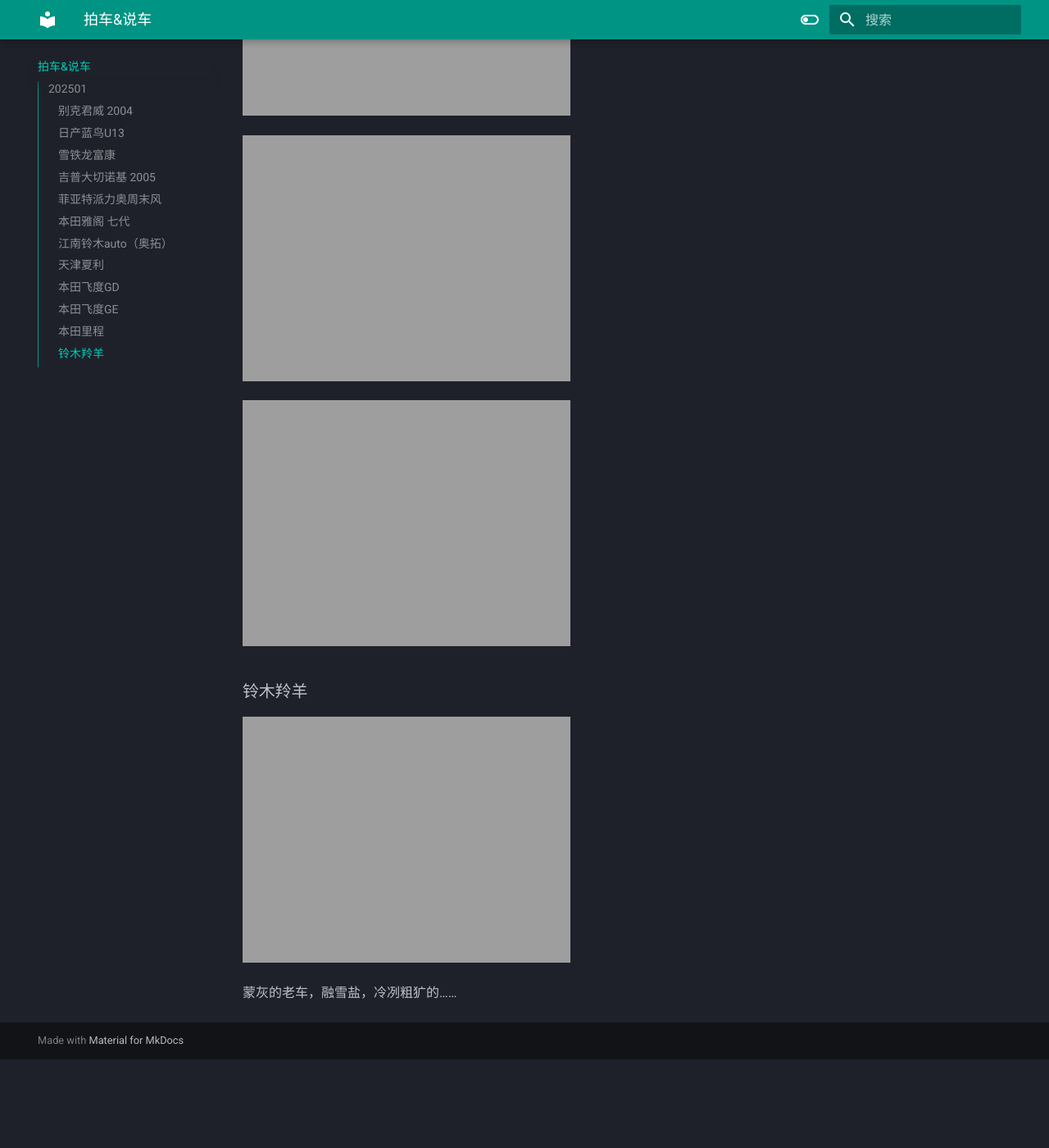
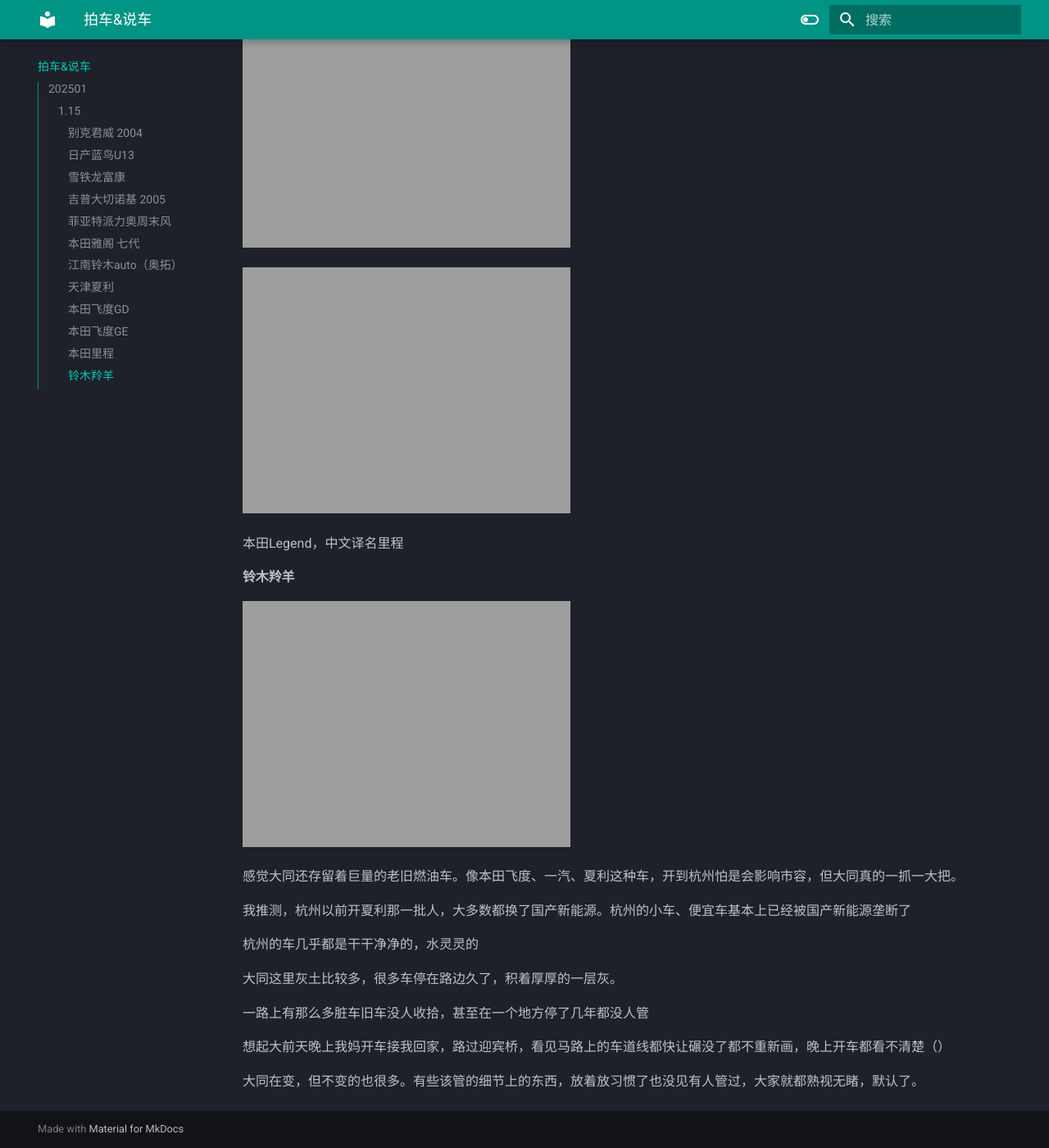
Before and after one commit to Wardqz/Ward, an MkDocs documentation site: the page built from docs/cars.md, in a window 1280 px wide and 1400 px high, scrolled down 6110 px. Shown: the whole window at 82% size. Built offline with MkDocs 1.6.1 and Material for MkDocs 9.7.7, drawn with Linux system fonts in a browser that asks for light colours; before the commit the page ends 7402 px from its top, so only the background shows below that.

Commit message:
$Adding initial documentation files

```diff
--- a/docs/拍车&说车.md
+++ b/docs/cars.md
@@ -2,7 +2,9 @@
 
 ## 202501
 
-### 别克君威 2004
+### 1.15
+
+#### 别克君威 2004
 
 ![avatar](\C:\Users\hi\Desktop\李奇泽桌面\cars\250115.jpg)
 
@@ -10,25 +12,25 @@
 
 
 
-### 日产蓝鸟U13
+#### 日产蓝鸟U13
 
 ![avatar](\C:\Users\hi\Desktop\李奇泽桌面\cars\250115_1.jpg)
 
 
 高中时候就经常见这辆车，开裂的漆面腻子，脏旧的轮毂，脱落的雾灯，真是一点也没变啊
 
-### 雪铁龙富康
+#### 雪铁龙富康
 
 ![avatar](\C:\Users\hi\Desktop\李奇泽桌面\cars\250115_2.jpg)
 
 
 
-### 吉普大切诺基 2005
+#### 吉普大切诺基 2005
 
 ![avatar](\C:\Users\hi\Desktop\李奇泽桌面\cars\250115_3.jpg)
 
 
-### 菲亚特派力奥周末风
+#### 菲亚特派力奥周末风
 
 ![avatar](\C:\Users\hi\Desktop\李奇泽桌面\cars\250115_4.jpg)
 
@@ -40,7 +42,7 @@
 
 
 
-### 本田雅阁 七代
+#### 本田雅阁 七代
 
 ![avatar](\C:\Users\hi\Desktop\李奇泽桌面\cars\250115_6.jpg)
 
@@ -51,7 +53,7 @@
 
 
 
-### 江南铃木auto（奥拓）
+#### 江南铃木auto（奥拓）
 
 ![avatar](\C:\Users\hi\Desktop\李奇泽桌面\cars\250115_7.jpg)
 
@@ -61,7 +63,7 @@
 
 这辆江南auto，去年暑假就停在这里了，不知道半年之内动过没有……
 
-### 天津夏利
+#### 天津夏利
 
 ![avatar](\C:\Users\hi\Desktop\李奇泽桌面\cars\250115_8.jpg)
 
@@ -74,7 +76,7 @@
 在杭州有幸看到了贾樟柯《风流一代》的路演，在那些01、02年拍摄的大同街景中，街上的汽车除了普桑就是红夏利。
 
 
-### 本田飞度GD
+#### 本田飞度GD
 
 ![avatar](\C:\Users\hi\Desktop\李奇泽桌面\cars\250115_9.jpg)
 
@@ -91,14 +93,14 @@ GD是第一代飞度，后来的三代分别代号为GE，GK，GR。
 现在也是杭州几乎见不到的车，但大同一抓一大把，走这一趟碰见两辆，一辆手动挡，一辆自动挡（）
 
 
-### 本田飞度GE
+#### 本田飞度GE
 
 ![avatar](\C:\Users\hi\Desktop\李奇泽桌面\cars\250115_10.jpg)
 
 外观上感觉比上一代飞度更凌厉一些
 
 
-### 本田里程
+#### 本田里程
 
 ![avatar](\C:\Users\hi\Desktop\李奇泽桌面\cars\250115_11.jpg)
 
@@ -106,8 +108,22 @@ GD是第一代飞度，后来的三代分别代号为GE，GK，GR。
 
 ![avatar](\C:\Users\hi\Desktop\李奇泽桌面\cars\250115_13.jpg)
 
-### 铃木羚羊
+本田Legend，中文译名里程
+
+#### 铃木羚羊
 
 ![avatar](\C:\Users\hi\Desktop\李奇泽桌面\cars\250115_14.jpg)
 
-蒙灰的老车，融雪盐，冷冽粗犷的……
+感觉大同还存留着巨量的老旧燃油车。像本田飞度、一汽、夏利这种车，开到杭州怕是会影响市容，但大同真的一抓一大把。
+
+我推测，杭州以前开夏利那一批人，大多数都换了国产新能源。杭州的小车、便宜车基本上已经被国产新能源垄断了
+
+杭州的车几乎都是干干净净的，水灵灵的
+
+大同这里灰土比较多，很多车停在路边久了，积着厚厚的一层灰。
+
+一路上有那么多脏车旧车没人收拾，甚至在一个地方停了几年都没人管
+
+想起大前天晚上我妈开车接我回家，路过迎宾桥，看见马路上的车道线都快让碾没了都不重新画，晚上开车都看不清楚（）
+
+大同在变，但不变的也很多。有些该管的细节上的东西，放着放习惯了也没见有人管过，大家就都熟视无睹，默认了。
```
Also changed, not shown: docs/about_me.md (renamed from docs/我.md), docs/books.md (renamed from docs/读书.md), docs/diary.md (renamed from docs/随笔.md).
